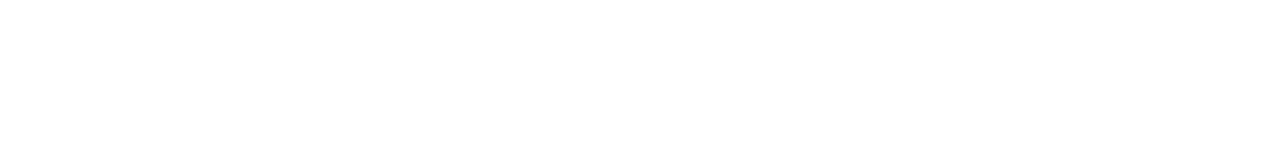
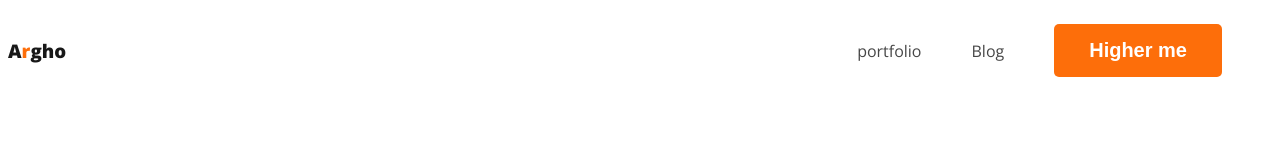
Before and after one commit to Adnan-Eram-Argho/only-html-css-portfolio, a plain HTML site: page index.html in a window 1280 px wide. Drawn offline with nearby package versions, Linux system fonts and the light colour scheme.

Commit message:
navbar done

```diff
--- a/index.html
+++ b/index.html
@@ -4,9 +4,24 @@
     <meta charset="UTF-8">
     <meta name="viewport" content="width=device-width, initial-scale=1.0">
     <title>Argho's portfolio</title>
+    <link rel="preconnect" href="https://fonts.googleapis.com">
+<link rel="preconnect" href="https://fonts.gstatic.com" crossorigin>
+<link href="https://fonts.googleapis.com/css2?family=Open+Sans:ital,wght@0,300..800;1,300..800&display=swap" rel="stylesheet">
+    <link rel="stylesheet" href="style.css">
 </head>
 <body>
-    <header>   </header>
+    <header>
+        <nav>
+            <h3 class="nav-title">
+                A<span class="text-primary">r</span>gho
+            </h3>
+            <ul>
+            <li><a href="#">portfolio</a></li>
+            <li><a href="#">Blog</a></li>
+            <li><button class="btn-primary ">Higher me</button></li>
+        </ul>
+        </nav>
+    </header>
 
     <main></main>
 
--- a/style.css
+++ b/style.css
@@ -0,0 +1,48 @@
+/*common sharfed styles*/
+body{
+    font-family: "Open Sans", sans-serif;
+}
+.text-primary{
+    color: #FD6E0A;
+}
+.btn-primary{
+
+color: white;
+background-color:#FD6E0A ;
+text-align: center;
+border-radius: 5px;
+border: 0;
+font-size: 20px;
+font-weight: 700;
+padding:15px 35px;
+
+}
+/* nav related styles*/
+nav{
+    display:flex;
+    align-items: center;
+    justify-content: space-between;
+}
+.nav-title{
+    color:  #181818;
+    font-family: "open sans";
+    font-size:normal;
+    font-weight: 800;
+    line-height: normal;
+}
+
+nav >ul{
+    display:flex;
+    align-items: center;
+
+}
+nav li{
+list-style: none;
+margin-right: 50px;
+
+}
+
+nav a {
+    text-decoration: none;
+    color: #474747
+}
```
Also changed, not shown: images/developer.png (added), images/hardy.png (added), images/header_bg.png (added), images/icons/facebook.png (added), images/icons/insta.png (added), images/icons/js.png (added), images/icons/mongo.png (added), images/icons/nodejs.png (added), images/icons/react.png (added), images/icons/twitter.png (added).
